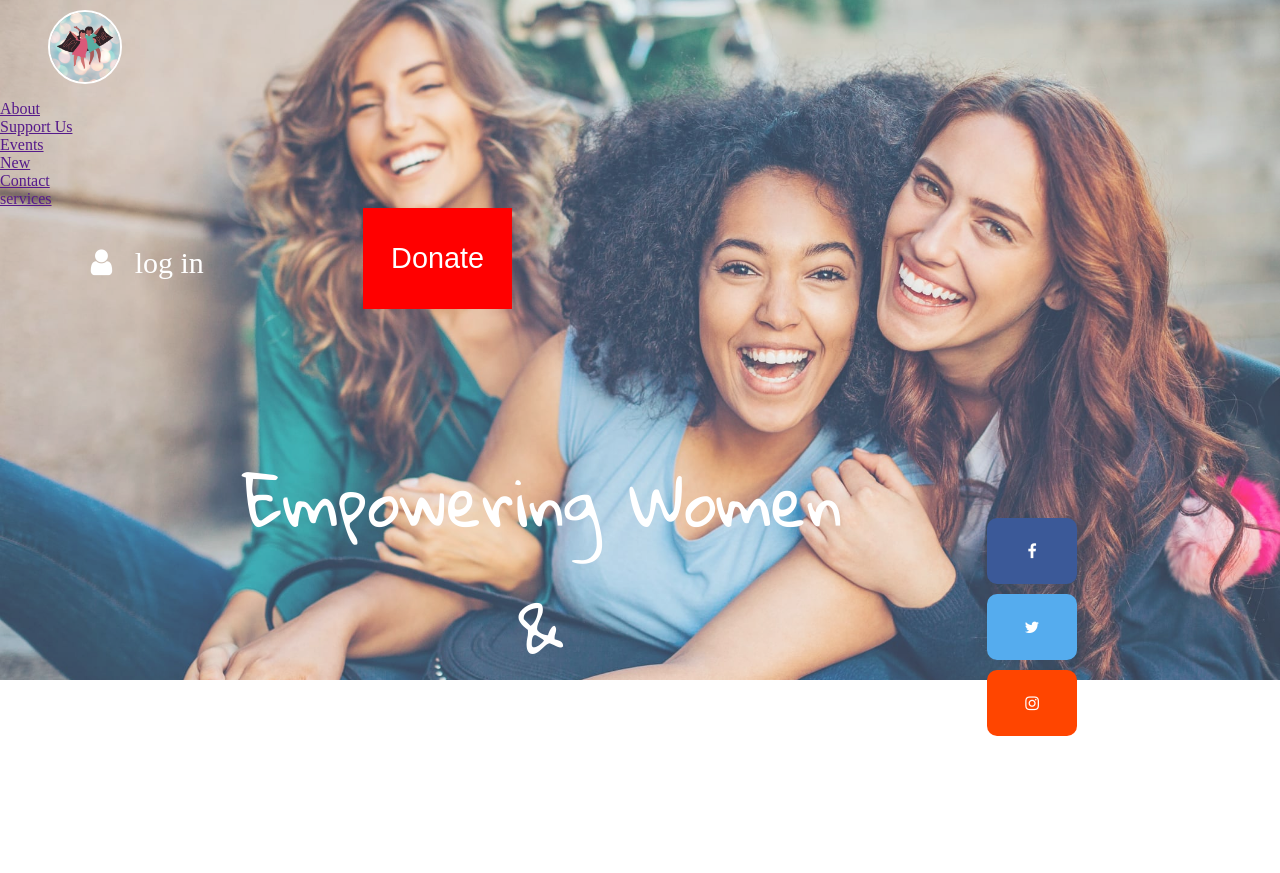
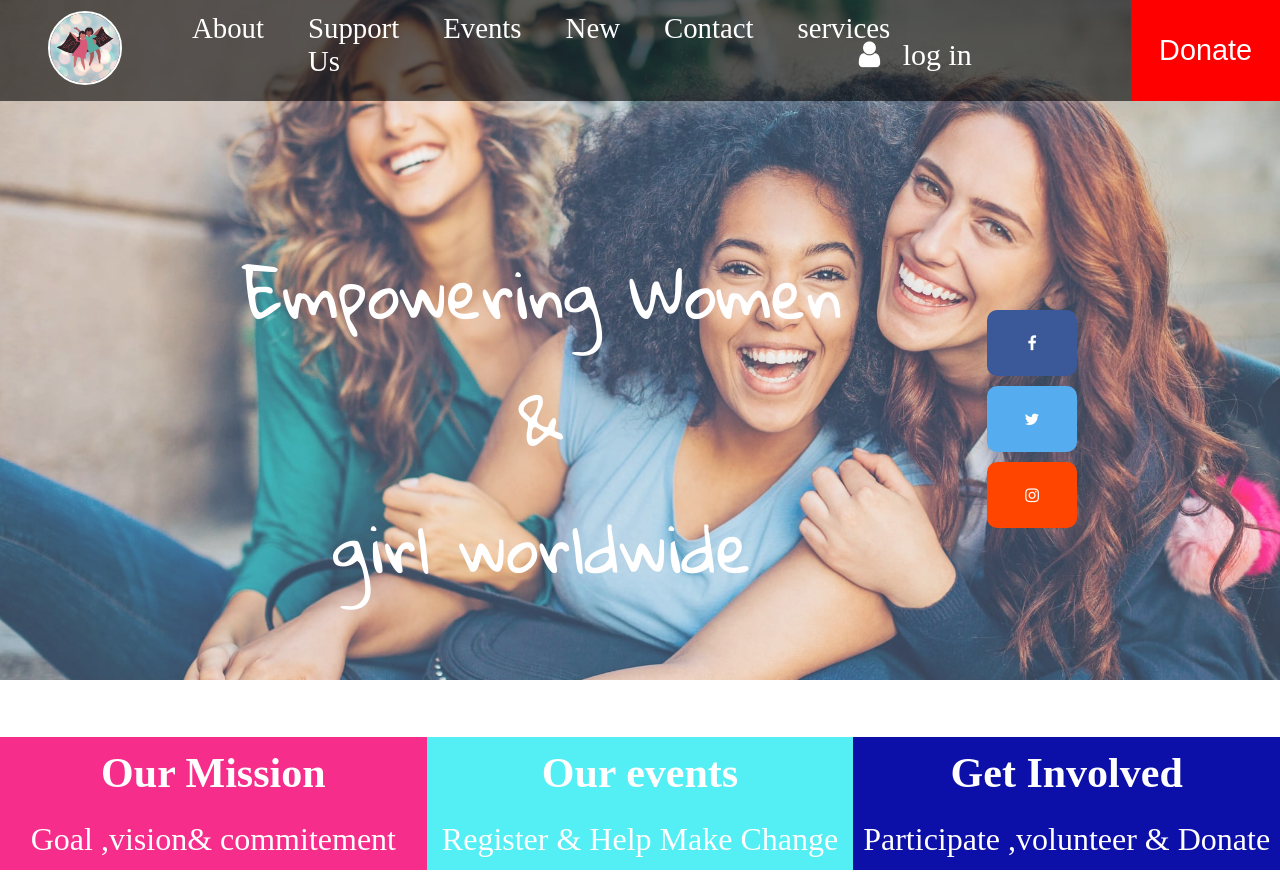
Before and after one commit to Keerti1234k/Women-Empowerment-Website, a plain HTML site: page index.html in a window 1280 px wide. Shown: the top 873 px of the page. Drawn offline with Linux system fonts and the light colour scheme.

Commit message:
Update index.html

```diff
--- a/index.html
+++ b/index.html
@@ -14,9 +14,9 @@
 
 </head>
 <body>
-    <nav id="navbar">
+    <nav class="navbar h-nav">
 
-        <ul>
+        <ul class="navlist v-class">
             <div id="logo">
                 <img src="img/Untitled design (1).png" alt="">
 
@@ -28,7 +28,7 @@
             <li class="item"><a href="">Contact</a></li>
             <li class="item"><a href="">services</a></li>
         </ul>
-        <div class="login">
+        <div class="login v-class">
             <div class="log">
          <a href="#" class="fa fa-fw fa-user"></a>
             <a href="" class="item">log in</a>
@@ -179,6 +179,7 @@
             Copyright&copy; www.myonlinemail.com. allright reserved!
         </div>
     </footer>
+    <script src="resp.js"></script>
 
 </body>
 </html>
```
